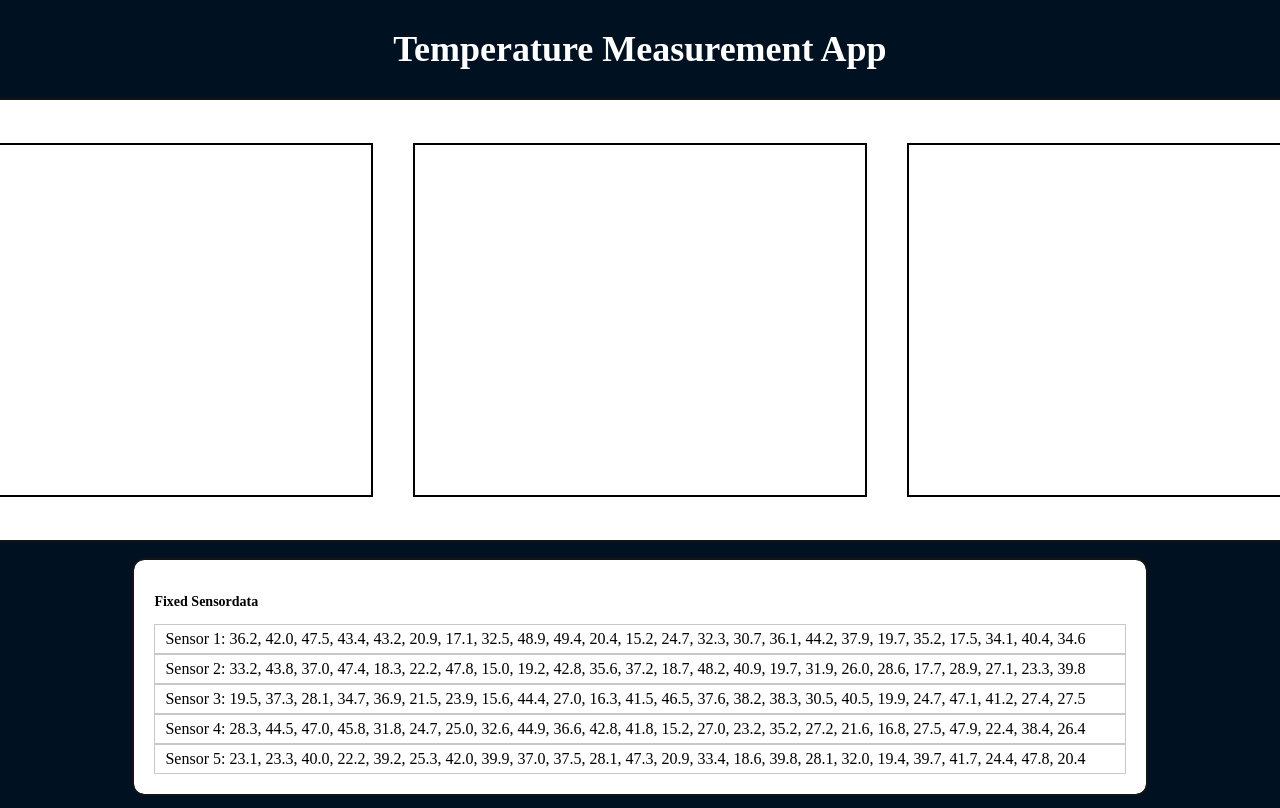
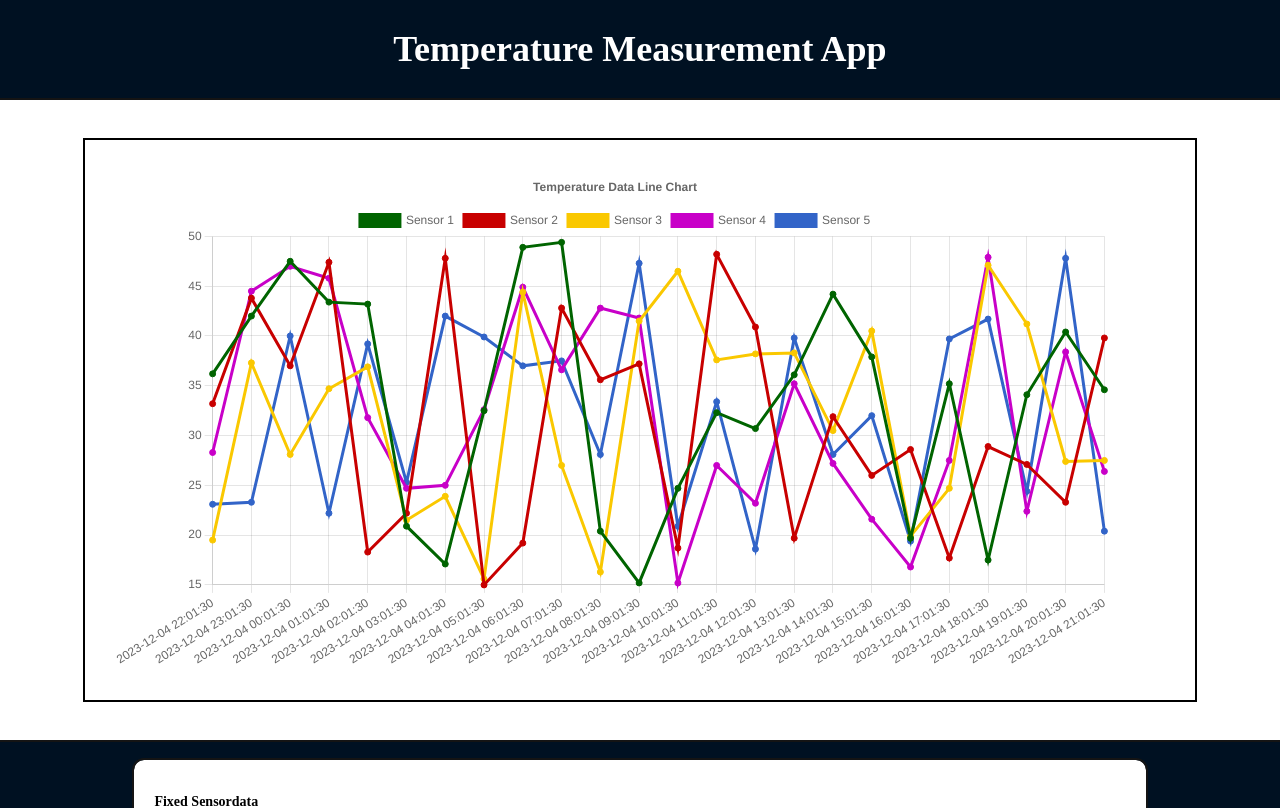
Before and after one commit to Guseks/HomeApp, a React (Vite) app in the folder home-app-frontend/: page / in a window 1280 px wide. Shown: the top 808 px of the page. Built offline with nearby package versions, Linux system fonts and the light colour scheme.

Commit message:
Add plot of Data

```diff
--- a/home-app-frontend/package.json
+++ b/home-app-frontend/package.json
@@ -11,7 +11,9 @@
   },
   "dependencies": {
     "axios": "^1.6.2",
+    "chart.js": "^4.4.1",
     "react": "^18.2.0",
+    "react-chartjs-2": "^5.2.0",
     "react-dom": "^18.2.0"
   },
   "devDependencies": {
--- a/home-app-frontend/src/components/PlotCard/PlotCard.tsx
+++ b/home-app-frontend/src/components/PlotCard/PlotCard.tsx
@@ -1,10 +1,68 @@
-//import React from "react";
 import "./plotCard.css";
+import { Line } from "react-chartjs-2";
+import {
+  Chart as ChartJS,
+  CategoryScale,
+  LinearScale,
+  PointElement,
+  LineElement,
+  Title,
+  Tooltip,
+  Legend,
+} from "chart.js";
 
-const PlotCard = () => {
+ChartJS.register(
+  CategoryScale,
+  LinearScale,
+  PointElement,
+  LineElement,
+  Title,
+  Tooltip,
+  Legend
+);
+
+interface PlotCardProps {
+  timeData: string[];
+  temperatureData: string[][];
+}
+
+const PlotCard = ({ timeData, temperatureData }: PlotCardProps) => {
+  const options = {
+    responsive: true,
+    plugins: {
+      legend: {
+        position: "top" as const,
+      },
+      title: {
+        display: true,
+        text: "Temperature Data Line Chart",
+      },
+    },
+  };
+
+  const colors = [
+    "rgb(0, 100, 0)",
+    "rgb(200, 0, 0)",
+    "rgb(250, 200, 0)",
+    "rgb(200, 0, 200)",
+    "rgb(50, 100, 200)",
+  ];
+
+  const data = {
+    labels: timeData, // Assuming timeData is an array of hours, minutes, and seconds
+    datasets: temperatureData.map((sensor, index) => ({
+      label: `Sensor ${index + 1}`,
+      data: sensor,
+      borderColor: colors[index],
+      backgroundColor: colors[index],
+    })),
+  };
+  //
   return (
     <>
-      <div className="plot-card"></div>
+      <div className="plot-card">
+        <Line options={options} data={data} />
+      </div>
     </>
   );
 };
--- a/home-app-frontend/src/components/PlotCard/plotCard.css
+++ b/home-app-frontend/src/components/PlotCard/plotCard.css
@@ -1,5 +1,6 @@
 .plot-card {
   border: 2px solid black;
-  width: 450px;
-  height: 350px;
+  width: 1050px;
+  height: 500px;
+  padding: 30px;
 }
--- a/home-app-frontend/src/components/TemperaturePlot/TemperaturePlot.tsx
+++ b/home-app-frontend/src/components/TemperaturePlot/TemperaturePlot.tsx
@@ -31,13 +31,11 @@ const TemperaturePlot = ({ data }: TemperaturePlotProps) => {
   };
 
   prepareSensorValues();
-
+  //<PlotCard timeData={timeData} temperatureData={sensorValues} />
   return (
     <div className="container">
       <div className="tempPlots">
-        <PlotCard />
-        <PlotCard />
-        <PlotCard />
+        <PlotCard timeData={timeData} temperatureData={sensorValues} />
       </div>
       <div className="tempData">
         <div className="sortedData">
--- a/home-app-frontend/src/components/TemperaturePlot/temperaturePlot.css
+++ b/home-app-frontend/src/components/TemperaturePlot/temperaturePlot.css
@@ -18,7 +18,7 @@
 
 .tempPlots {
   width: 1470px;
-  height: 400px;
+  height: 600px;
   background-color: white;
   display: flex;
   column-gap: 40px;
```
Also changed, not shown: 1 other file (tests, documents, lock files or other folders).
